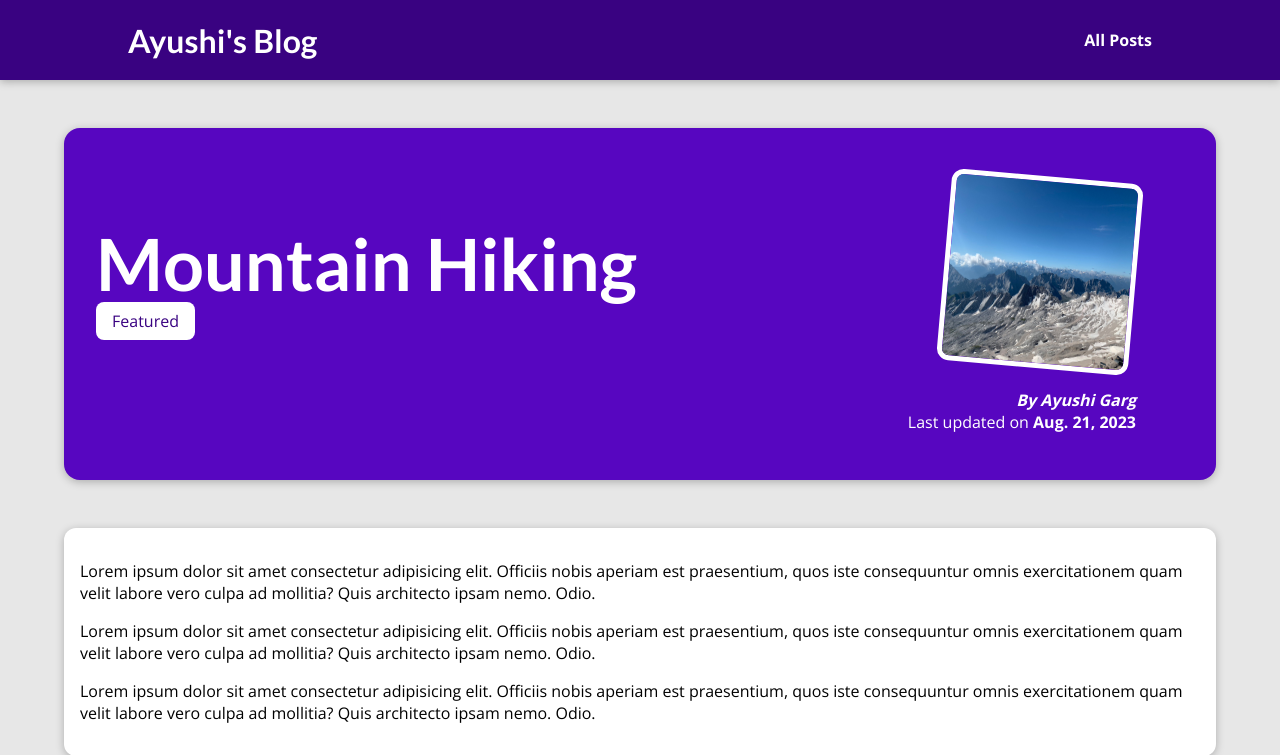
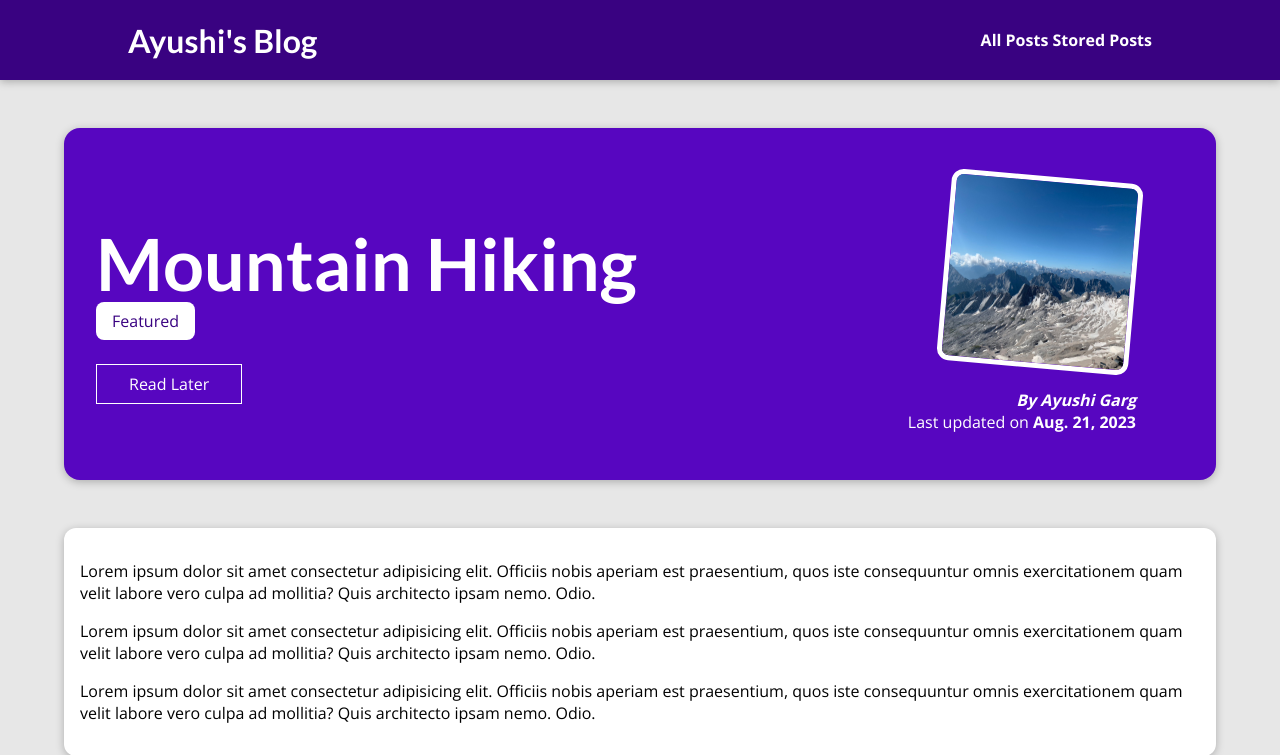
Before and after one commit to AyushiGarg13/personal-website, a Django app: a page that uses templates/base.html in a window 1280 px wide. Shown: the top 755 px of the page. Run offline with Django 4.2, Linux system fonts and the light colour scheme; data comes from the database, SQL or seed files in the repository; both versions use the stored data as it was after the commit.

Commit message:
Adding read later section

```diff
--- a/blog/static/blog/post-details.css
+++ b/blog/static/blog/post-details.css
@@ -55,6 +55,25 @@ body {
 
 #summary time {
     font-weight: bold;
+}
+
+#read-later {
+    margin: 2rem 0;
+}
+
+#read-later button {
+    background-color: transparent;
+    border: 1px solid white;
+    padding: 0.5rem 2rem;
+    font: inherit;
+    color: white;
+    cursor: pointer;
+}
+
+#read-later button:hover,
+#read-later button:active{
+    background-color: white;
+    color: #390281;
 }
 
 main {
@@ -145,7 +164,7 @@ main {
     max-width: 40rem;
 }
 
-#alert a{
+#alert a {
     text-decoration: none;
     border: 1px solid #d6000b;
     background-color: #d6000b;
@@ -154,7 +173,7 @@ main {
     border-radius: 6px;
 }
 
-#comments{
+#comments {
     margin: 3rem auto;
     width: 90%;
     max-width: 60rem;
@@ -164,21 +183,21 @@ main {
     padding: 1rem 2rem;
 }
 
-#comments ul{
+#comments ul {
     list-style: none;
     margin: 0;
     padding: 0;
 }
 
-#comments li{
+#comments li {
     margin-bottom: 1rem;
     border-bottom: 2px solid #ccc;
 }
 
-#comments li:last-of-type{
+#comments li:last-of-type {
     border-bottom: none;
 }
 
-#comments h2{
+#comments h2 {
     color: #464646;
 }
--- a/blog/templates/blog/post-details.html
+++ b/blog/templates/blog/post-details.html
@@ -25,6 +25,13 @@
         {% for tag in post_tags %}
             <span class="tag">{{tag.caption}}</span>
         {% endfor %}
+    </div>
+    <div id="read-later">
+        <form action="{% url 'read_later' %}" method="POST">
+            {% csrf_token %}
+            <input type="hidden" value="{{post.id}}" name="post_id">
+            <button>Read Later</button>
+        </form>
     </div>
     <article>
         <img src="{{post.image.url}}" alt="{{post.title}}">
--- a/blog/urls.py
+++ b/blog/urls.py
@@ -1,9 +1,10 @@
 from django.urls import path
 
-from blog.views import IndexView, PostsView, PostDetailView
+from blog.views import IndexView, PostsView, PostDetailView, ReadLaterView
 
 urlpatterns = [
     path("", IndexView.as_view(), name="index"),
     path("posts", PostsView.as_view(), name="posts"),
     path("posts/<slug:slug>", PostDetailView.as_view(), name="post_details"),
+    path("read-later", ReadLaterView.as_view(), name="read_later")
 ]
--- a/blog/views.py
+++ b/blog/views.py
@@ -57,3 +57,30 @@ class PostDetailView(View):
             "comments": post.comments.all().order_by("-id"),
         }
         return render(request, 'blog/post-details.html', context)
+
+
+class ReadLaterView(View):
+    def get(self, request):
+        stored_posts = request.session.get("stored_posts")
+        context = {}
+        if not stored_posts:
+            context["posts"] = []
+            context["has_posts"] = False
+        else:
+            posts = Post.objects.filter(id__in=stored_posts)
+            context["posts"] = posts
+            context["has_posts"] = True
+
+        return render(request, 'blog/stored-posts.html', context)
+
+    def post(self, request):
+        stored_posts = request.session.get("stored_posts")
+
+        if not stored_posts:
+            stored_posts = []
+
+        post_id = int(request.POST["post_id"])
+        if post_id not in stored_posts:
+            stored_posts.append(post_id)
+
+        return HttpResponseRedirect(reverse("read_later"))
--- a/templates/base.html
+++ b/templates/base.html
@@ -14,6 +14,7 @@
         <h1><a href="{% url 'index' %}">Ayushi's Blog</a></h1>
         <nav>
             <a href="{% url 'posts' %}">All Posts</a>
+            <a href="{% url 'read_later' %}">Stored Posts</a>
         </nav>
     </header>
     {% block content %}{% endblock content %}
```
Also changed, not shown: blog/templates/blog/stored-posts.html (added, +17 -0 lines), db.sqlite3.
